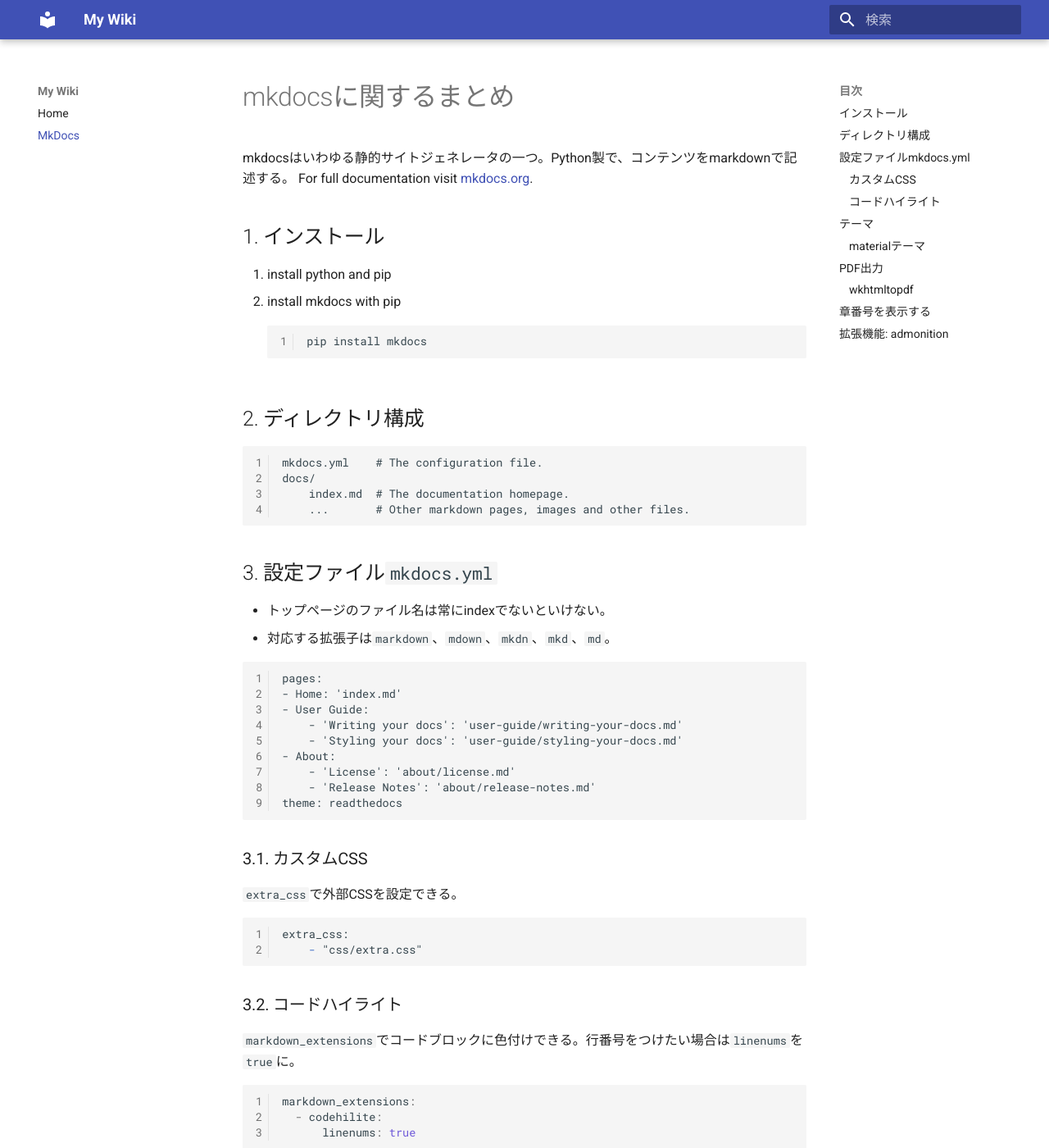
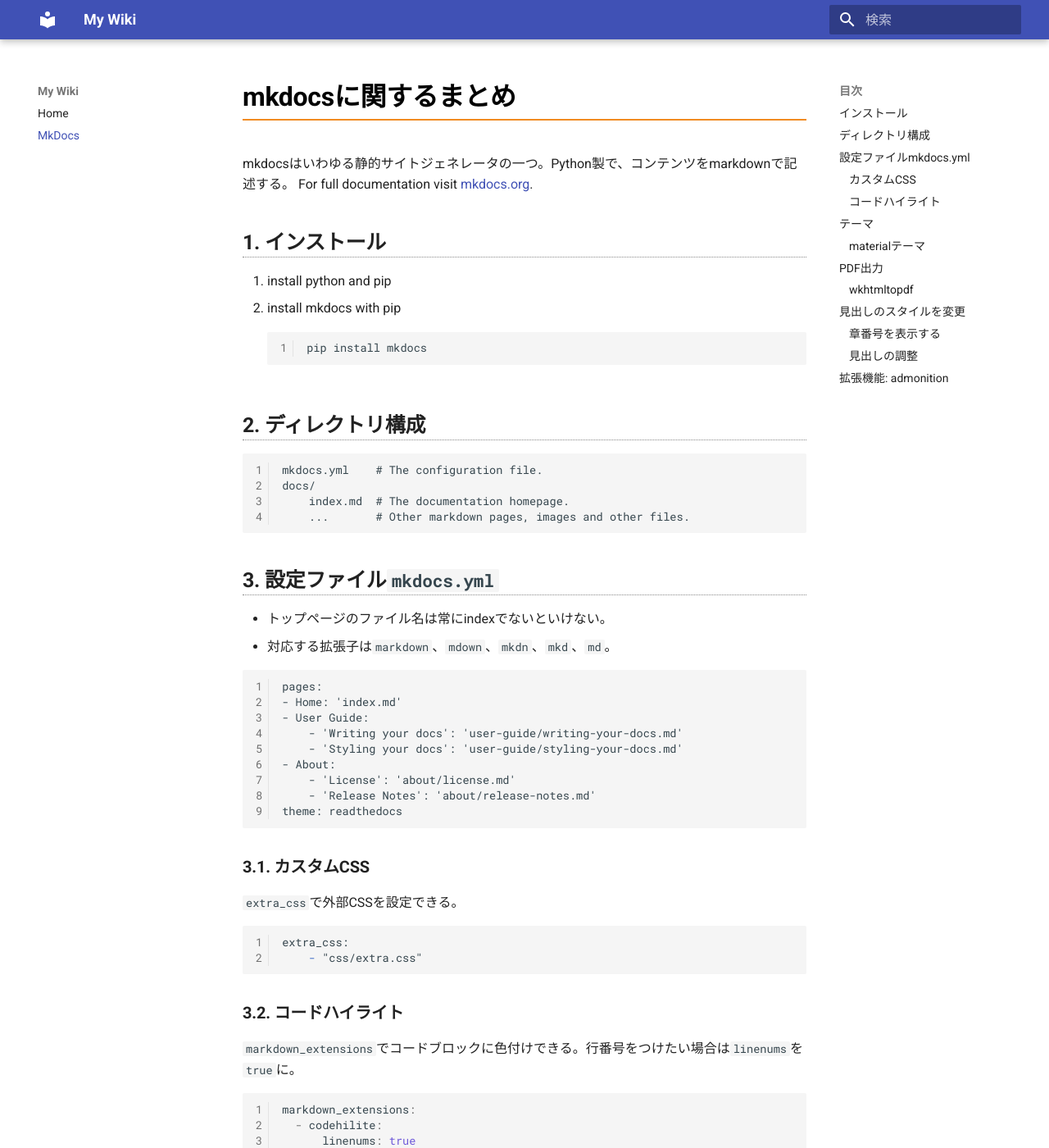
Before and after one commit to yamanackle/wiki, an MkDocs documentation site: the page built from docs/mkdocs.md, in a window 1280 px wide and 1400 px high. Shown: the whole window at 82% size. Built offline with MkDocs 1.6.1 and Material for MkDocs 9.7.7, drawn with Linux system fonts in a browser that asks for light colours; old or Windows-style settings are respelled for this version of MkDocs; some of the changed text lies outside the part shown.

Commit message:
見出しのレイアウト調整 (#2)

````diff
--- a/docs/css/extra.css
+++ b/docs/css/extra.css
@@ -2,11 +2,21 @@
     counter-reset: chapter;
 }
 
+.md-typeset h1 {
+    font-weight: bold;
+    color: #000;
+    border-bottom: solid 2px #f18b21;
+    padding-bottom: 5px;
+  }
+
 .md-typeset h2 {
+    font-weight: bold;
+    border-bottom: 1px dotted #888;
     counter-reset: sub-chapter;
 }
 
 .md-typeset h3 {
+    font-weight: bold;
     counter-reset: section;
 }
 
--- a/docs/mkdocs.md
+++ b/docs/mkdocs.md
@@ -87,9 +87,12 @@
     * 単一のhtmlしか変換できないため、すべてのコンテンツを一つのPDF化ファイルに出力したい場合は各htmlをPDF化→PDFの結合作業が必要になること
     * `material`テーマ使用時は、検索やナビゲーションバーなどPDFには不要な要素も含めて出力されること
 
-## 章番号を表示する
+## 見出しのスタイルを変更
 
-`material`テーマのデフォルト見出しは、`h1`と`h2`を区別しづらかったり、パッと見たときのレベルが分かりづらいため章番号をつける。
+`material`テーマのデフォルト見出しは、`h1`と`h2`を区別しづらかったり、パッと見たときのレベルが分かりづらいためスタイルを編集する。
+
+### 章番号を表示する
+
 章番号はCSSで自動裁判するのが便利。
 
 CSSで章番号をつけるには、counterを利用する。詳しくは以下のサイトで。
@@ -133,6 +136,24 @@
 }
 ```
 
+### 見出しの調整
+
+```
+.md-typeset h1 {
+  font-weight: bold;
+  color: #000;
+  border-bottom: solid 2px #f18b21;
+  padding-bottom: 5px;
+}
+.md-typeset h2 {
+  font-weight: bold;
+  border-bottom: 1px dotted #888;
+}
+.md-typeset h3 {
+    font-weight: bold;
+}
+```
+
 ## 拡張機能: admonition
 
 警告文やメモを目立つスタイルで表示するプラグイン。materialテーマをインストールしていれば、`mkdocs.yml`に以下を追記するのみで利用できる。
````
